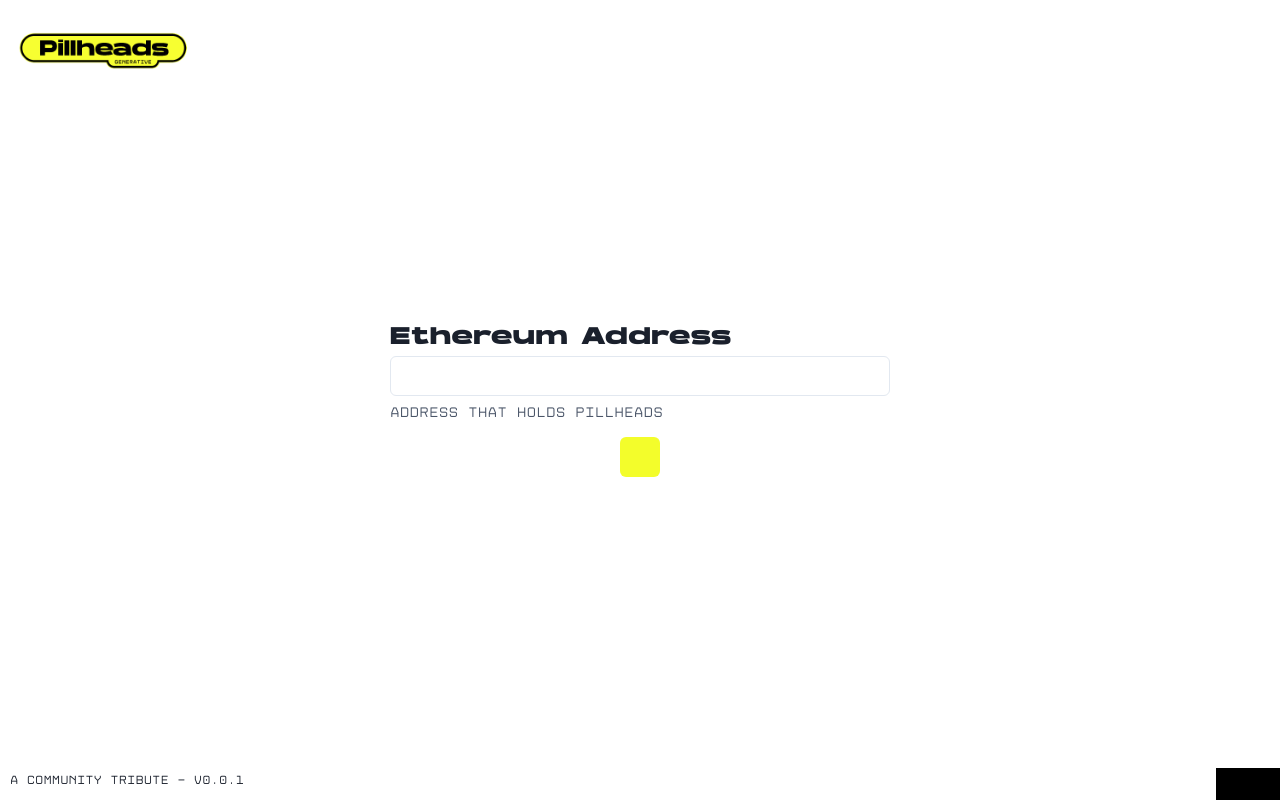
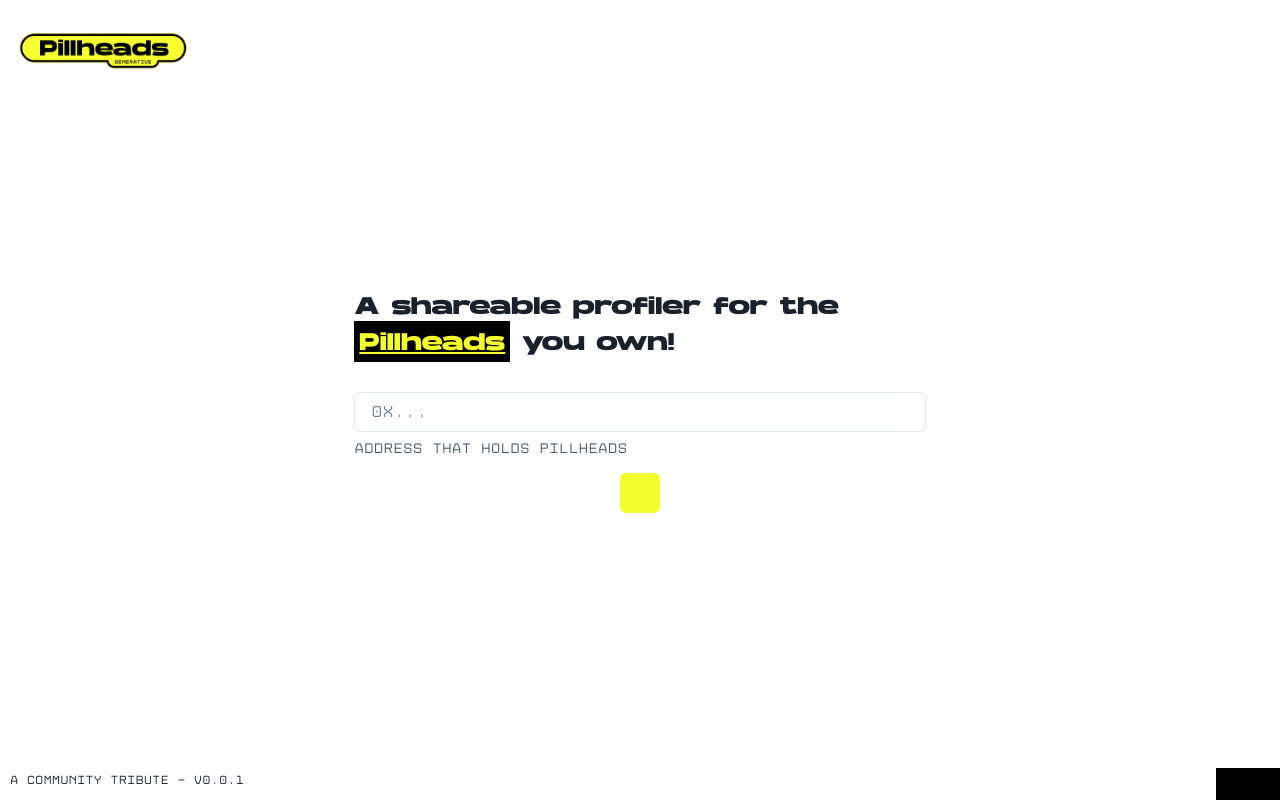
Before and after one commit to manolingam/pillheads-collector, a Next.js app: page / in a window 1280 px wide. Built offline with nearby package versions, Linux system fonts and the light colour scheme; some icons are missing.

Commit message:
nprogress, scrollbar & heading styles

```diff
--- /dev/null
+++ b/nprogress.css
@@ -0,0 +1,81 @@
+/* Make clicks pass-through */
+#nprogress {
+  pointer-events: none;
+}
+
+#nprogress .bar {
+  background: #f3fd2b;
+
+  position: fixed;
+  z-index: 1031;
+  top: 0;
+  left: 0;
+
+  width: 100%;
+  height: 3px;
+}
+
+/* Fancy blur effect */
+#nprogress .peg {
+  display: block;
+  position: absolute;
+  right: 0px;
+  width: 100px;
+  height: 100%;
+  box-shadow: 0 0 10px #ffd700, 0 0 5px #ffd700;
+  opacity: 1;
+
+  -webkit-transform: rotate(3deg) translate(0px, -4px);
+  -ms-transform: rotate(3deg) translate(0px, -4px);
+  transform: rotate(3deg) translate(0px, -4px);
+}
+
+/* Remove these to get rid of the spinner */
+#nprogress .spinner {
+  display: block;
+  position: fixed;
+  z-index: 1031;
+  top: 15px;
+  right: 15px;
+}
+
+#nprogress .spinner-icon {
+  width: 18px;
+  height: 18px;
+  box-sizing: border-box;
+
+  border: solid 2px transparent;
+  border-top-color: #f3fd2b;
+  border-left-color: #f3fd2b;
+  border-radius: 50%;
+
+  -webkit-animation: nprogress-spinner 400ms linear infinite;
+  animation: nprogress-spinner 400ms linear infinite;
+}
+
+.nprogress-custom-parent {
+  overflow: hidden;
+  position: relative;
+}
+
+.nprogress-custom-parent #nprogress .spinner,
+.nprogress-custom-parent #nprogress .bar {
+  position: absolute;
+}
+
+@-webkit-keyframes nprogress-spinner {
+  0% {
+    -webkit-transform: rotate(0deg);
+  }
+  100% {
+    -webkit-transform: rotate(360deg);
+  }
+}
+@keyframes nprogress-spinner {
+  0% {
+    transform: rotate(0deg);
+  }
+  100% {
+    transform: rotate(360deg);
+  }
+}
--- a/package.json
+++ b/package.json
@@ -16,6 +16,7 @@
     "ethers": "^5.6.9",
     "framer-motion": "^6.5.1",
     "next": "12.2.2",
+    "nprogress": "^0.2.0",
     "react": "18.2.0",
     "react-dom": "18.2.0"
   },
--- a/pages/_app.js
+++ b/pages/_app.js
@@ -1,8 +1,16 @@
 import { ChakraProvider } from '@chakra-ui/react';
+import nProgress from 'nprogress';
+import Router from 'next/router';
+
 import '../styles/globals.css';
+import '../nprogress.css';
 
 import { theme } from '../theme';
 import Fonts from '../Fonts';
+
+Router.events.on('routeChangeStart', () => nProgress.start());
+Router.events.on('routeChangeComplete', () => nProgress.done());
+Router.events.on('routeChangeError', () => nProgress.done());
 
 function MyApp({ Component, pageProps }) {
   return (
--- a/pages/index.js
+++ b/pages/index.js
@@ -2,9 +2,10 @@
   Flex,
   Input,
   FormControl,
-  FormLabel,
+  Link as ChakraLink,
   FormHelperText,
-  Button
+  Button,
+  Text
 } from '@chakra-ui/react';
 import Link from 'next/link';
 import { useState } from 'react';
@@ -30,22 +31,36 @@
       >
         <Header />
         <Flex
-          maxW='70%'
+          maxW='100%'
           direction='column'
           alignItems='center'
           justifyContent='center'
           mx='auto'
         >
-          <FormControl w='500px' alignItems='baseline'>
-            <FormLabel
-              fontFamily={theme.fonts.hansonBold}
-              fontSize='24px'
-              letterSpacing='1px'
-              lineHeight='25px'
+          <Text
+            fontFamily={theme.fonts.hansonBold}
+            fontSize={{ lg: '24px', sm: '18px' }}
+            w='70%'
+            mb='2rem'
+          >
+            A shareable profiler for the{' '}
+            <ChakraLink
+              href='https://opensea.io/collection/pillheadsnft'
+              isExternal
+              textDecoration='underline'
+              color={theme.colors.brand.yellowOne}
+              bg='black'
+              p='5px'
             >
-              Ethereum Address
-            </FormLabel>
+              Pillheads
+            </ChakraLink>{' '}
+            you own!
+          </Text>
+          <FormControl w='70%' alignItems='baseline'>
             <Input
+              placeholder='0x...'
+              fontFamily={theme.fonts.disketMono}
+              fontSize='16px'
               p='1rem'
               onChange={(e) => {
                 setAddress(e.target.value);
--- a/styles/globals.css
+++ b/styles/globals.css
@@ -19,3 +19,21 @@
   font-display: swap;
   src: url('/fonts/hanson-bold.woff') format('woff');
 }
+
+html {
+  scroll-behavior: smooth;
+}
+
+::-webkit-scrollbar {
+  width: 10px;
+  background: transparent;
+}
+
+::-webkit-scrollbar-thumb {
+  background: #f3fd2b;
+  border-radius: 5px;
+}
+
+::-webkit-scrollbar-thumb:hover {
+  background: #f3fd2b;
+}
```
Also changed, not shown: 2 other files (tests, documents, lock files or other folders).
